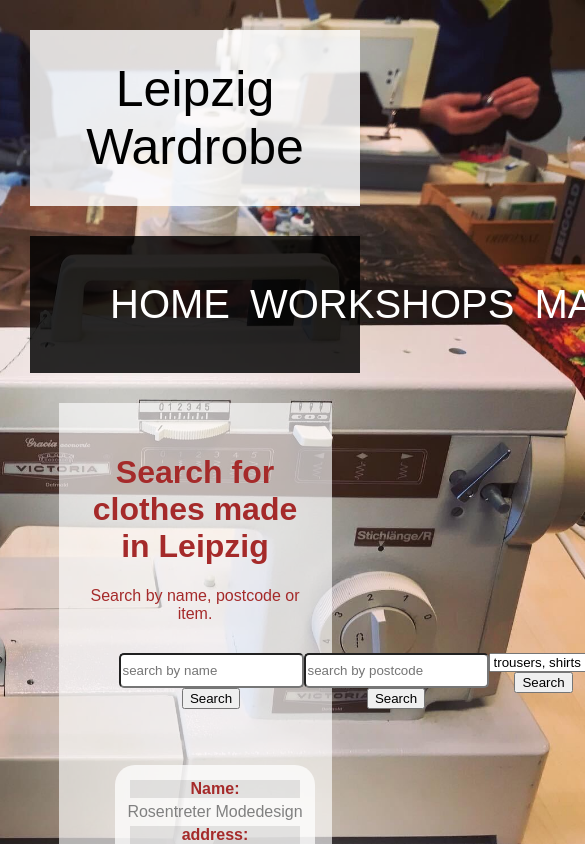
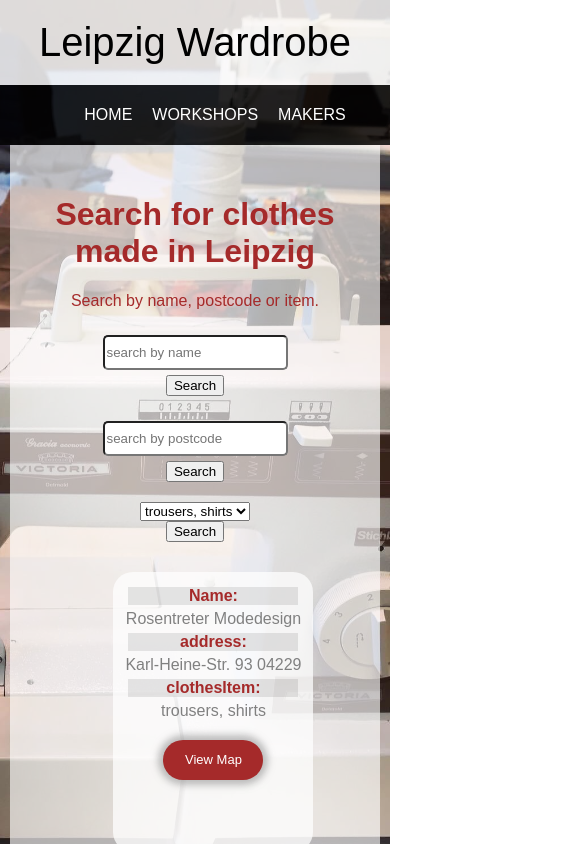
Before and after one commit to Laurazig/leipzig-wardrobe-react, a React (Create React App) app: page /makers in a window 390 px wide. Shown: the top 844 px of the page, 585 px wide, since content can reach past the window. Built offline with nearby package versions, Linux system fonts and the light colour scheme.

Commit message:
mobile ready

```diff
--- a/src/App.css
+++ b/src/App.css
@@ -39,6 +39,7 @@ body{
   margin: 3rem;
   font-size: 5rem;
 }
+
 
 li {
   display: inline;
@@ -173,3 +174,65 @@ input{
 /* .workshopFormBlock{
   display: block;
 } */
+iframe{
+  width:640px;
+   height:480px
+}
+
+@media (max-width:479px){
+  /* body{
+    width: fit-content;
+  } */
+  /* header{
+    width: fit-content;
+  } */
+  #leipzigWardHeader {
+    padding: 2rem;
+    margin: 0rem;
+    font-size: 4rem;
+  }
+  nav{
+    padding: 0.5rem;
+    margin: 0;
+    width: 100%;
+  }
+  nav li a {
+    font-size: 1.6rem;
+  }
+  .container{
+    width: 95%;
+  }
+  /* .map{
+width: fit-content;
+  } */
+  iframe{
+    width:100%;
+     height:480px
+  }
+
+  #foot{
+    margin: 0;
+    padding: 0.5rem;
+    font-size: 1.6rem;
+  }
+
+  .cardContainer{
+    display: block;
+    margin: 0;
+  }
+  .searchZone{
+    display: block;
+    margin: 0;
+  }
+  .SearchName, .searchPostcode, .searchDropdown{
+    /* background-color: aqua; */
+    display: block;
+    justify-content: center;
+    align-items: center;
+    margin: 2rem;
+  }
+  .form-control{
+    display: inline;
+margin: 0.5rem;
+  }
+}
--- a/src/Views/Home.js
+++ b/src/Views/Home.js
@@ -11,7 +11,7 @@ const Home = () => {
                 {/* <img className="img" src={ShiboriShirt} alt="beautiful T-shirt made from bedsheet and tye-dyed" /> */}
                 <div className="map">
                     <iframe id="iFrame_Map" title="map" src="https://www.google.com/maps/d/embed?mid=16Rp_3MkkmZqyOnMjoBz6a6aGaL9gRkeo&ehbc=2E312F"
-                        width="640" height="480"></iframe>
+                        ></iframe>
                 </div>
             </div>
         </div>
```
